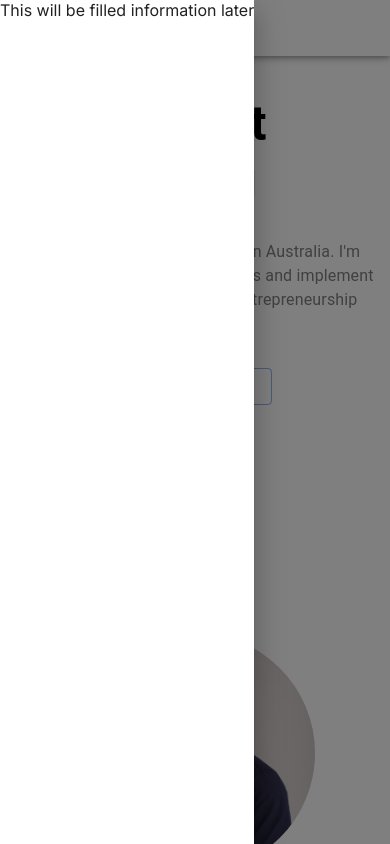
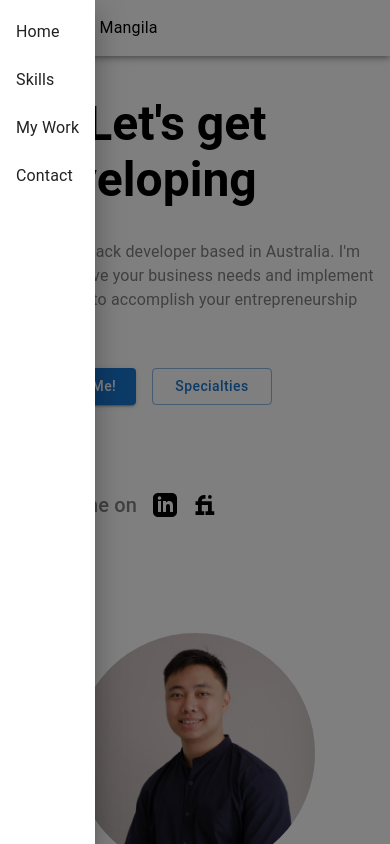
Before and after one commit to DrSack/Personal-Website, a Next.js app: page / in a window 390 px wide. Both pictures are taken after a click on the button "menu". Shown: the top 844 px of the page. Built offline with nearby package versions, Linux system fonts and the light colour scheme.

Commit message:
added navigation to mobile header

```diff
--- a/components/header.tsx
+++ b/components/header.tsx
@@ -1,6 +1,6 @@
 'use client'
 
-import { AppBar, Box, Drawer, IconButton, Toolbar, Typography, useMediaQuery } from '@mui/material';
+import { AppBar, Box, Drawer, IconButton, List, ListItem, ListItemButton, ListItemText, Toolbar, Typography, useMediaQuery } from '@mui/material';
 import { TextSnippet } from '@mui/icons-material';
 import MenuIcon from '@mui/icons-material/Menu';
 import { useRouter } from 'next/navigation';
@@ -78,7 +78,30 @@ export const Header = () => {
           open={open}
           onClose={() => setOpen(false)}
         >
-            This will be filled information later
+          <Box role="presentation">
+            <List>
+              <ListItem disablePadding>
+                <ListItemButton href='/'>
+                  <ListItemText primary='Home' />
+                </ListItemButton>
+              </ListItem>
+              <ListItem disablePadding>
+                <ListItemButton href='/skills'>
+                  <ListItemText primary='Skills' />
+                </ListItemButton>
+              </ListItem>
+              <ListItem disablePadding>
+                <ListItemButton href='/work'>
+                  <ListItemText primary='My Work' />
+                </ListItemButton>
+              </ListItem>
+              <ListItem disablePadding>
+                <ListItemButton>
+                  <ListItemText primary='Contact' />
+                </ListItemButton>
+              </ListItem>
+            </List>
+          </Box>
         </Drawer>
       </StyledHeaderDesktop>
       <StyledHeaderMobile padding={2}>
```
Lines whose indentation alone changed are shown as unchanged.
